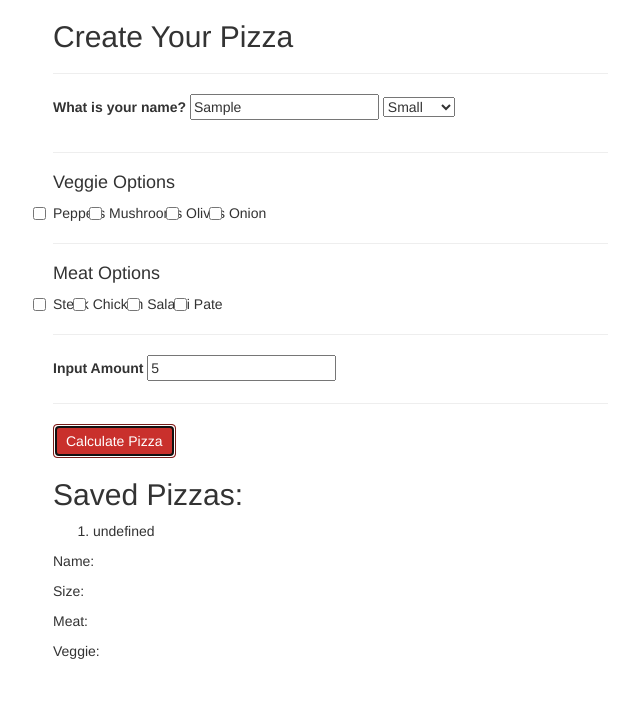
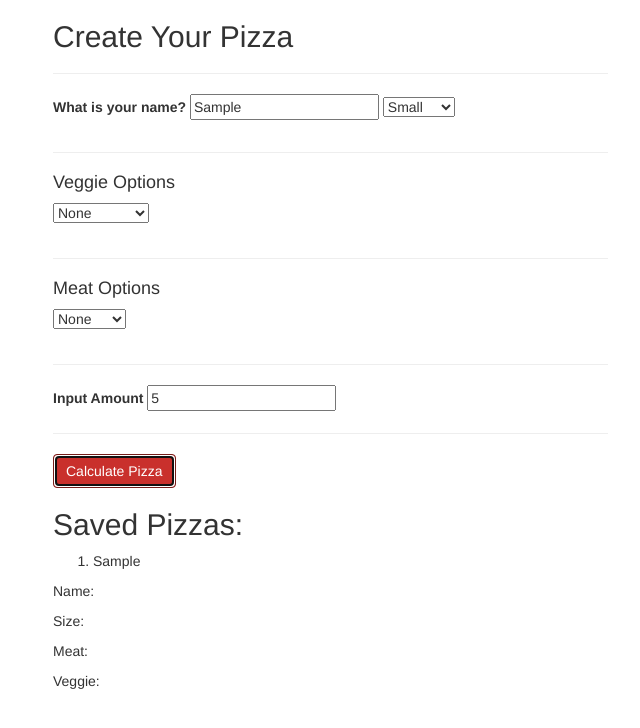
Before and after one commit to BWHellar/portfolioproject4, a plain HTML site: page index.html in a window 1280 px wide. Both pictures are taken after typing "Sample", "5" into the empty fields and a click on the button "Calculate Pizza". Shown: the whole page, without its empty margins (17-657 px from the left). Drawn offline with nearby package versions, Linux system fonts and the light colour scheme.

Commit message:
allow for the user to save multiple pizzas and display them when they click on them

```diff
--- a/index.html
+++ b/index.html
@@ -27,20 +27,22 @@
           </select>
           <hr>
           <h4>Veggie Options</h4>
-            <div class="checkbox">
-              <input class="veggie" type="checkbox" name="pepper" value="pepper">Peppers
-              <input class="veggie" type="checkbox" name="mushroom" value="mushroom">Mushrooms
-              <input class="veggie" type="checkbox" name="olive" value="olive">Olives
-              <input class="veggie" type="checkbox" name="onion" value="onion">Onion
-            </div>
+          <select class="form-group" id="veggieList">
+            <option value="none" class="veggie">None</option>
+            <option value="pepper" class="veggie">Peppers</option>
+            <option value="mushroom" class="veggie">Mushrooms</option>
+            <option value="olive" class="veggie">Olives</option>
+            <option value="onion" class="veggie">Onion</option>
+          </select>
             <hr>
             <h4>Meat Options</h4>
-            <div class="checkbox">
-              <input class="meat" type="checkbox" name="steak" value="steak">Steak
-              <input class="meat" type="checkbox" name="chicken" value="chicken">Chicken
-              <input class="meat" type="checkbox" name="salami" value="salami">Salami
-              <input class="meat" type="checkbox" name="pate" value="pate">Pate
-            </div>
+            <select class="form-group" id="meatList">
+              <option value="none" class="meat">None</option>
+              <option value="Chicken" class="meat">Chicken</option>
+              <option value="Salami" class="meat">Salami</option>
+              <option value="Steak" class="meat">Steak</option>
+              <option value="Pate" class="meat">Pate</option>
+            </select>
             <hr>
             <div class="form-group">
               <label for="amount">Input Amount</label>
--- a/js/scripts.js
+++ b/js/scripts.js
@@ -1,26 +1,27 @@
 
-function Pizza()  {
+function PizzaList()  {
   this.pizza = [];
   this.pizzaId = 0;
 };
 
-Pizza.prototype.addPizza = function(pizza)  {
+PizzaList.prototype.addPizza = function(pizza)  {
   pizza.id = this.givePizzaId();
   this.pizza.push(pizza);
 }
-Pizza.prototype.givePizzaId = function() {
+PizzaList.prototype.givePizzaId = function() {
   this.pizzaId += 1;
   return this.pizzaId;
 }
 
-Pizza.prototype.findPizza = function(id){
+PizzaList.prototype.findPizza = function(id){
   for(i = 0; i < this.pizza.length; i++){
     if(this.pizza[i]) {
       if(this.pizza[i].id == id){
         return this.pizza[i];
       }
     }
-  }
+  };
+  return false;
 }
 
 function compilePizza(thisName, thisSize, thisMeat, thisVeggie) {
@@ -30,14 +31,14 @@ function compilePizza(thisName, thisSize, thisMeat, thisVeggie) {
   this.thisVeggie = thisVeggie
 }
 
-var pizzaList = new Pizza();
+var pizzaList = new PizzaList();
 
 function attachPizzaEars()  {
   $("ol#listOfPizza").on("click", "li", function(){
     showPizza(this.id);
-    console.log(this.id);
   });
 };
+
 function showPizza(pizzaId) {
   var pizza = pizzaList.findPizza(pizzaId);
   $("#showPizza").show();
@@ -45,6 +46,7 @@ function showPizza(pizzaId) {
   $("#thisSize").html(pizza.thisSize);
   $("#thisMeat").html(pizza.thisMeat);
   $("#thisVeggie").html(pizza.thisVeggie);
+  console.log(this.pizza);
 }
 
 function displayChosenPizza(pizzaToDisplay) {
@@ -62,11 +64,9 @@ $(document).ready(function(){
     event.preventDefault();
     var inputThisName = $("input#inputNewName").val();
     var inputSize = $("#sizing").find(":selected").text();
-    var inputMeat = $("input:checkbox[name=steak]:checked").val() + $("input:checkbox[name=chicken]:checked").val() + $("input:checkbox[name=salami]:checked").val() +
-    $("input:checkbox[name=pate]:checked").val();
-    var inputVeggie = $("input:checkbox[name=pepper]:checked").val() + $("input:checkbox[name=mushrooom]:checked").val() + $("input:checkbox[name=olive]:checked").val() + $("input:checkbox[name=onion]:checked").val();
-
-    var freshPizza = new Pizza(inputThisName, inputSize, inputMeat, inputVeggie);
+    var inputVeggie = $("#veggieList").find(":selected").text();
+    var inputMeat = $("#meatList").find(":selected").text();
+    var freshPizza = new compilePizza(inputThisName, inputSize, inputMeat, inputVeggie);
     pizzaList.addPizza(freshPizza);
     displayChosenPizza(pizzaList);
     console.log(freshPizza);
```
